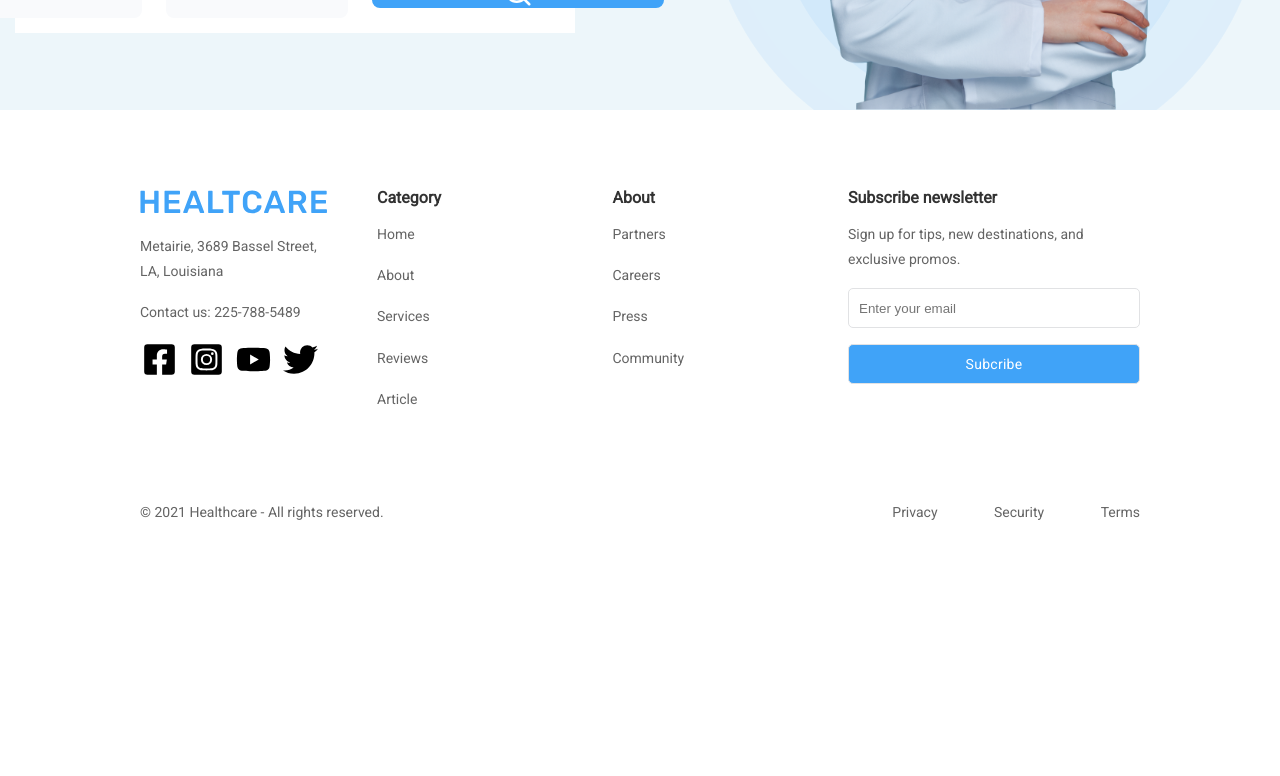
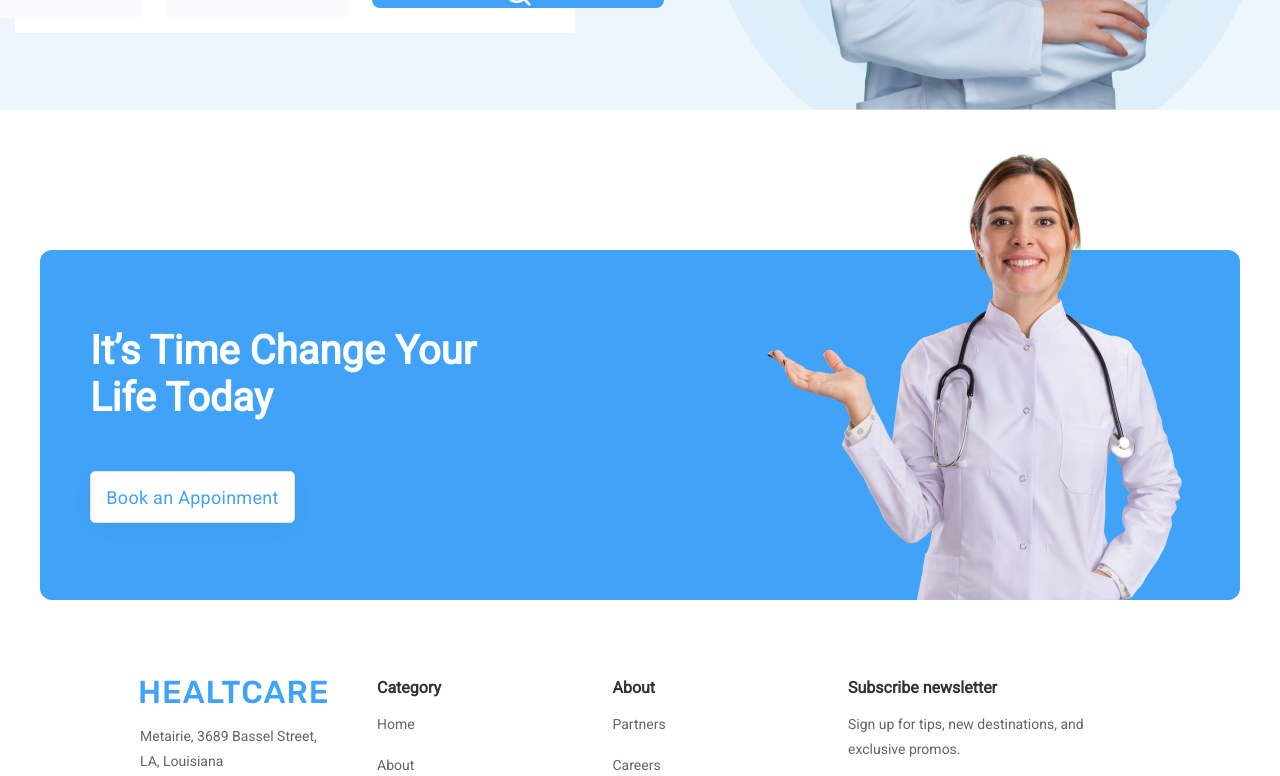
Before and after one commit to MedicWebSite/FrontendStage, a React (Create React App) app: page / in a window 1280 px wide. Shown: the part 510-1286 px from the top of the page. Before the commit the page ends 1042 px from the top, so only its background shows below. Built offline with nearby package versions, Linux system fonts and the light colour scheme; a web font is replaced by a local one.

Commit message:
about added

```diff
--- a/src/App.jsx
+++ b/src/App.jsx
@@ -1,4 +1,5 @@
 import './App.scss';
+import About from './components/about/About';
 import Footer from './layout/footer/Footer';
 import Home from './pages/home/Home';
 
@@ -6,6 +7,7 @@ function App() {
   return (
     <div>
       <Home/>
+      <About/>
       <Footer />
     </div>
   );
--- a/src/components/about/About.jsx
+++ b/src/components/about/About.jsx
@@ -1,8 +1,17 @@
 import "./About.scss"
+import smile from "../../assets/images/smile.png"
 
 const About = () => {
   return (
-    <div>About</div>
+    <div className="about-wrapper">
+        <div className="about-content">
+          <h3>It’s time change your
+          life today</h3><button>Book an Appoinment </button>
+        </div>
+
+        <img src={smile} className="about-image"  />
+
+      </div>
   )
 }
 
--- a/src/components/about/About.scss
+++ b/src/components/about/About.scss
@@ -0,0 +1,54 @@
+.about-wrapper {
+    position: relative;
+    width: 100%;
+    max-width: 1200px;
+    margin: 140px auto 0;
+    height: 350px;
+    background-color: var(--primary-color);
+    display: flex;
+    align-items: center;
+    justify-content: space-between;
+    padding: 0px 50px;
+    border-radius: 12px;
+}
+
+
+.about-content {
+  width: 400px;
+//   height: 200px;
+  display: flex;
+  flex-direction: column;
+  align-items: flex-start;
+  justify-content: center;
+  gap: 50px 50px;
+  h3 {
+    color: #fff;
+    font-family: var(--roboto-font);
+    font-size: 40px;
+    font-style: normal;
+    font-weight: 700;
+    line-height: normal;
+    text-transform: capitalize;
+  }
+  button {
+    width: 205px;
+    height: 52px;
+    flex-shrink: 0;
+    border-radius: 5px;
+    background: #fff;
+    /* Shadow */
+    box-shadow: 0px 4px 22px 0px rgba(0, 0, 0, 0.05);
+    color: var(--promary, #40a3f8);
+    font-feature-settings: "cpsp" on;
+    font-family: var(--roboto-font);
+    font-size: 18px;
+    font-style: normal;
+    font-weight: 500;
+    line-height: normal;
+  }
+}
+.about-image{
+    position: absolute;
+    right: -80px;
+    bottom: 0px;
+}
```
Also changed, not shown: src/assets/images/smile.png (added).
